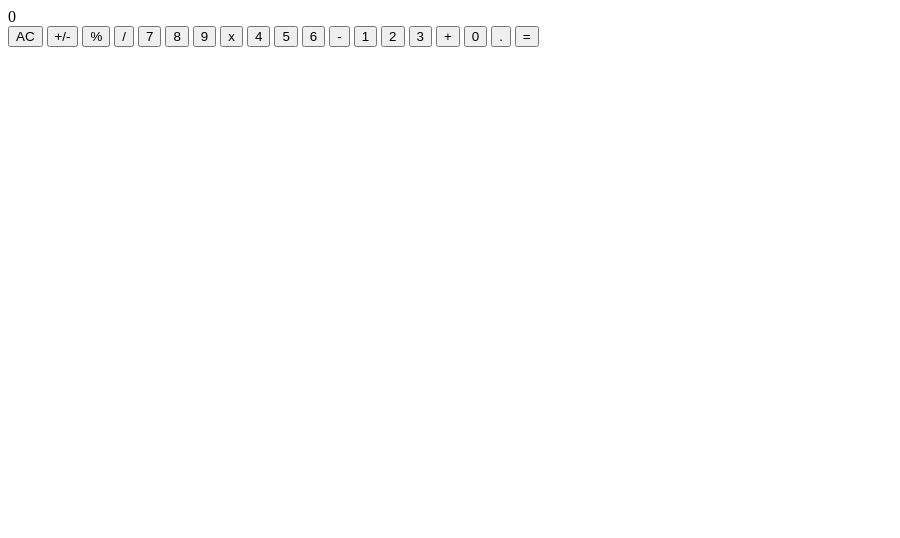
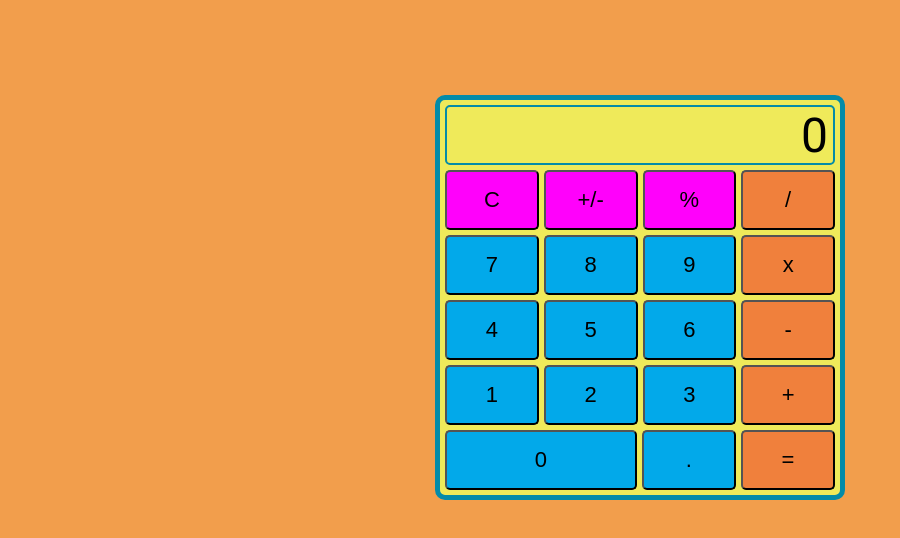
Before and after one commit to Antience100/BrowserCalculator, a plain HTML site: page index.html in a window 1280 px wide. Shown: the whole page, without its empty margins (0-900 px from the left). Drawn offline with Linux system fonts and the light colour scheme.

Commit message:
Fixed up html and completed styling of the calculator - no javascript added yet

```diff
--- a/index.html
+++ b/index.html
@@ -11,7 +11,7 @@
     <div id="container">
         <div id="display">0</div>
         <div id="buttons">
-            <button type="button" class="function-key" value="clear" data-key="8">AC</button>
+            <button type="button" class="function-key" value="clear" data-key="8">C</button>
             <button type="button" class="function-key" value="sign" data-key="67">+/-</button>
             <button type="button" class="function-key" value="percent" data-key="53">%</button>
             <button type="button" class="operation-key" value="/" data-key="191">/</button>
@@ -27,7 +27,7 @@
             <button type="button" class="number-key" value="2" data-key="50">2</button>
             <button type="button" class="number-key" value="3" data-key="51">3</button>
             <button type="button" class="operation-key" value="+" data-key="187">+</button>
-            <button type="button" class="number-key" value="0" data-key="48">0</button>
+            <button type="button" id="zero-btn" class="number-key" value="0" data-key="48">0</button>
             <button type="button" class="number-key" value="." data-key="190">.</button>
             <button type="button" class="operation-key" value="=" data-key="187">=</button>
         </div>
--- a/styles/style.css
+++ b/styles/style.css
@@ -0,0 +1,64 @@
+@import url("https://fonts.googleapis.com/css2?family=Roboto:ital,wght@0,100..900;1,100..900&display=swap");
+
+* {
+  margin: 0;
+  padding: 0;
+  box-sizing: border-box;
+}
+
+body {
+    font-family: 'Roboto', sans-serif;
+    background-color: #F29E4C;
+}
+
+#container {
+  background-color: #EFEA5A;
+  width: max-content;
+  margin: 95px auto;
+  padding: 5px;
+  border: 5px solid #048BA8;
+  border-radius: 10px;
+}
+
+#display {
+  width: 100%;
+  background-color: #EFEA5A;
+  height: 60px;
+  font-size: 48px;
+  display: flex;
+  justify-content: flex-end;
+  border: 2px solid #048BA8;
+  margin-bottom: 5px;
+  padding-right: 5px;
+  border-radius: 5px;
+}
+
+#buttons {
+    max-width: 390px;
+    display: flex;
+    flex-wrap: wrap;
+    gap: 5px;
+}
+
+button {
+    flex: 1 20%;
+    padding: 15px;
+    font-size: 22px;
+    border-radius: 5px;
+}
+
+#zero-btn {
+    flex: 1 45%;
+}
+
+.function-key {
+    background-color: #FF01FB;
+}
+
+.number-key {
+    background-color: #02A9EA;
+}
+
+.operation-key {
+    background-color: #F0803C;
+}
```
